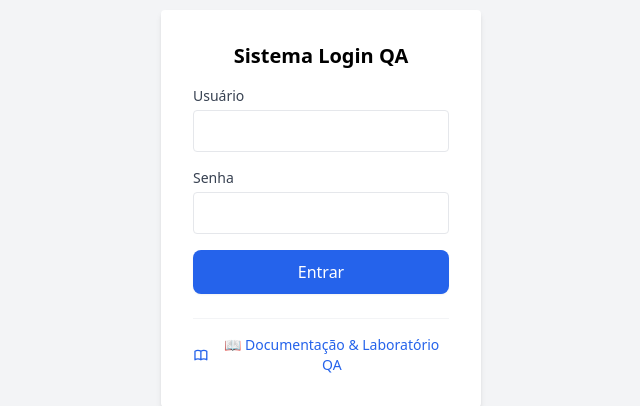
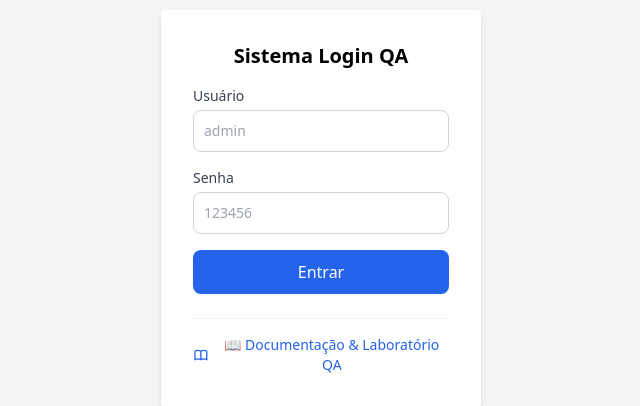
Before and after one commit to alesauer/qa-testeUnitario, a Flask app: page / in a window 1280 px wide. Shown: the part 192-598 px from the top of the page, without its empty margins (319-959 px from the left). Run offline with Flask 3, Linux system fonts and the light colour scheme; some libraries are stand-ins or nearby versions.

Commit message:
feat: adicionar placeholders com usuario e senha padrao no formulario de login

```diff
--- a/templates/login.html
+++ b/templates/login.html
@@ -23,12 +23,12 @@
 
     <form method="POST" action="/login" class="space-y-4">
       <div>
-        <label class="block text-sm mb-1 text-gray-700">Usuário</label>
-        <input type="text" name="usuario" required class="w-full border p-2 rounded focus:outline-none focus:ring-1 focus:ring-blue-500">
+        <label class="block text-sm mb-1 text-gray-700 font-medium">Usuário</label>
+        <input type="text" name="usuario" placeholder="admin" required class="w-full border border-gray-300 p-2.5 rounded-lg focus:outline-none focus:ring-2 focus:ring-blue-500 text-sm">
       </div>
       <div>
-        <label class="block text-sm mb-1 text-gray-700">Senha</label>
-        <input type="password" name="senha" required class="w-full border p-2 rounded focus:outline-none focus:ring-1 focus:ring-blue-500">
+        <label class="block text-sm mb-1 text-gray-700 font-medium">Senha</label>
+        <input type="password" name="senha" placeholder="123456" required class="w-full border border-gray-300 p-2.5 rounded-lg focus:outline-none focus:ring-2 focus:ring-blue-500 text-sm">
       </div>
       <button type="submit" class="w-full bg-blue-600 text-white font-medium p-2.5 rounded-lg hover:bg-blue-700 transition duration-150 shadow-sm">
         Entrar
```
